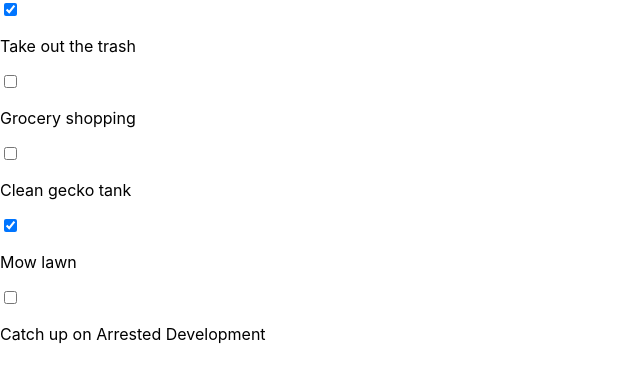
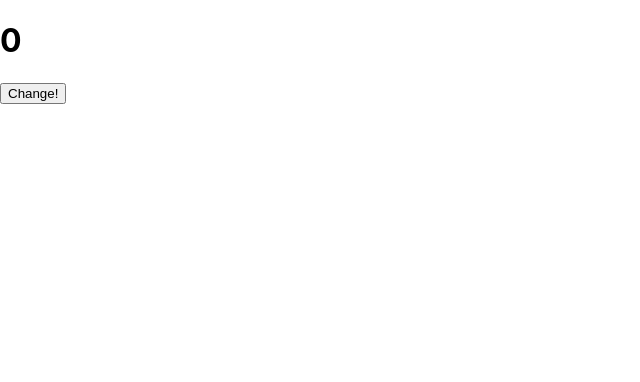
Before and after one commit to Cabonilla/react_practice, a React (Create React App) app: page / in a window 1280 px wide. Shown: the top 382 px of the page, without its empty margins (0-640 px from the left). Built offline with nearby package versions, Linux system fonts and the light colour scheme.

Commit message:
Added click counter.

```diff
--- a/src/App.js
+++ b/src/App.js
@@ -1,22 +1,27 @@
 import React from "react"
-import TodoItem from "./TodoItem"
-import todosData from "./todosData"
 
 class App extends React.Component {
   constructor() {
     super()
     this.state = {
-      todos: todosData
+      count: 0
     }
+    this.handleClick = this.handleClick.bind(this)
   }
 
+  handleClick() {
+    this.setState(prevState => {
+      return {
+        count: prevState.count + 1
+      }
+    })
+  }
 
   render() {
-      const todoItems = this.state.todos.map(item => <TodoItem key={item.id} item={item} />)
-
     return (
-        <div className="todo-list">
-          {todoItems}
+      <div>
+        <h1>{this.state.count}</h1>
+        <button onClick={this.handleClick}>Change!</button>
       </div>
     )
   }
--- a/src/TodoItem.js
+++ b/src/TodoItem.js
@@ -1,7 +1,7 @@
 function TodoItem(props) {
   return (
       <div className="todo-item">
-          <input type="checkbox" checked={props.item.completed}/>
+          <input type="checkbox" checked={props.item.completed} onChange={() => console.log("Changed!")}/>
           <p>{props.item.text}</p>
       </div>
   )
```
Also changed, not shown: 1 other file (tests, documents, lock files or other folders). Lines whose indentation alone changed are shown as unchanged.
